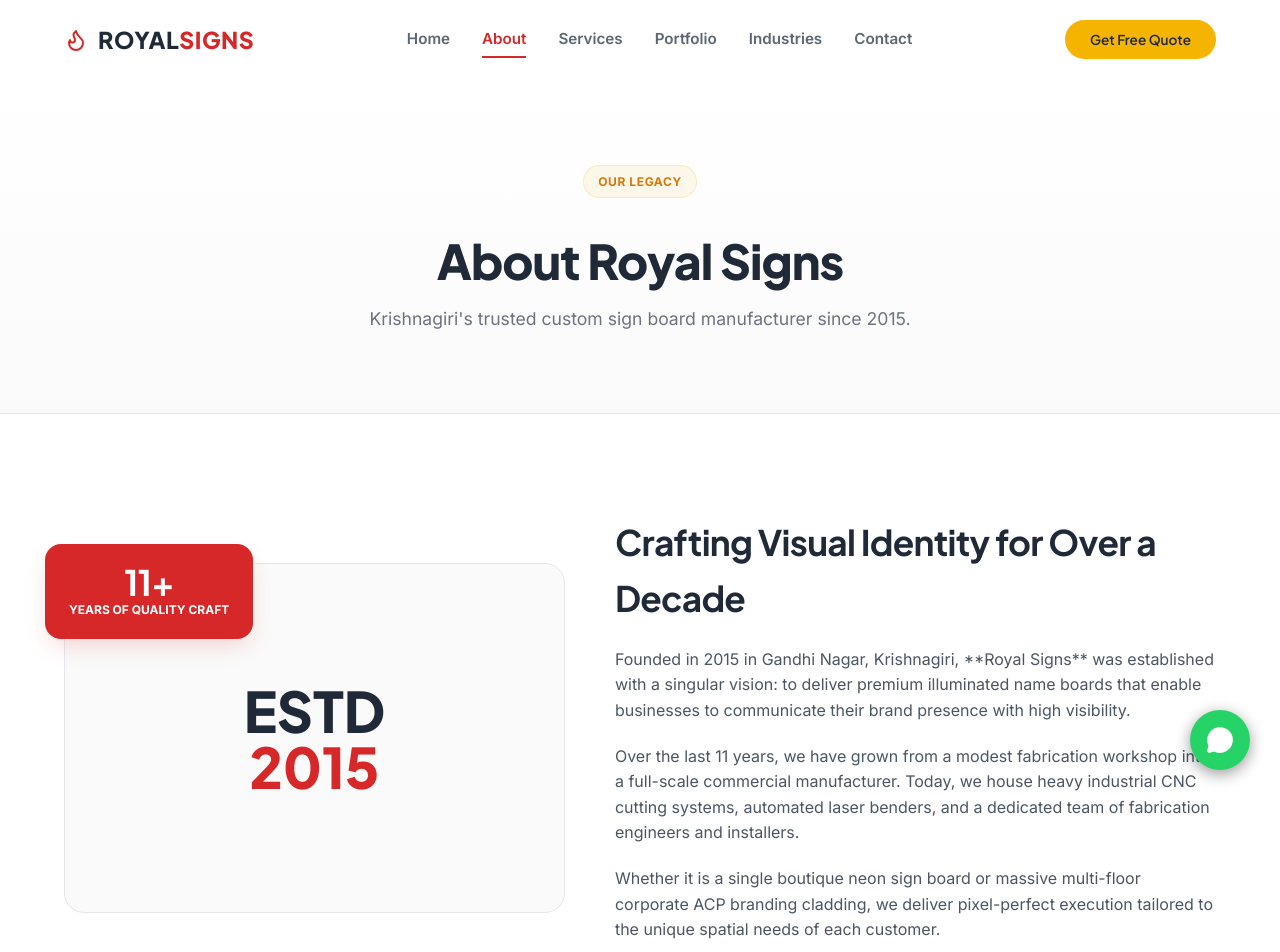
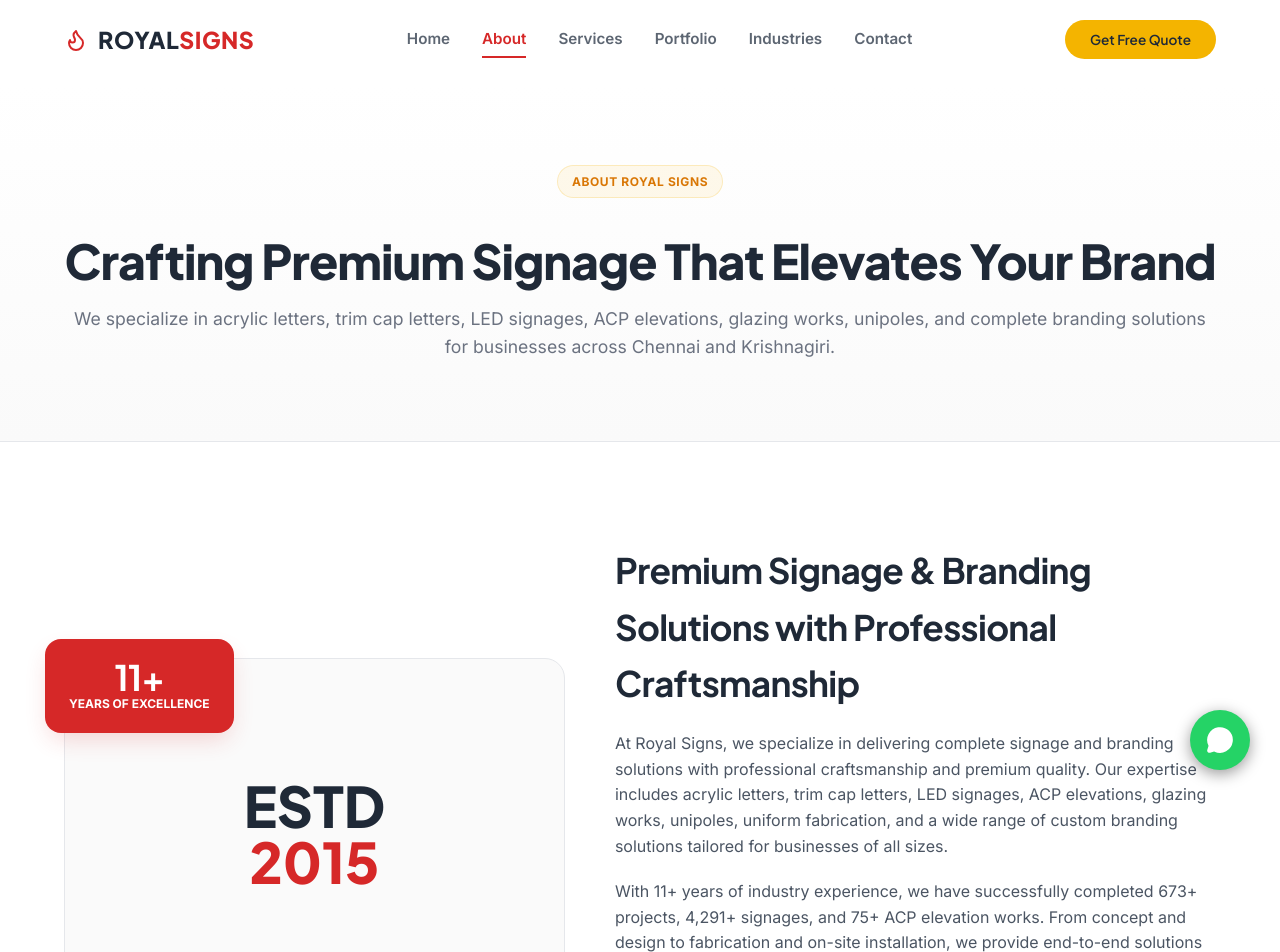
Before and after one commit to risewithmediaofficial-collab/Royalsigns, a React (Vite) app: page /about in a window 1280 px wide. Shown: the top 952 px of the page. Built offline with nearby package versions, Linux system fonts and the light colour scheme.

Commit message:
Update website copy and branding content

```diff
--- a/src/components/Footer.jsx
+++ b/src/components/Footer.jsx
@@ -16,7 +16,7 @@
             <span className="logo-text">ROYAL<span className="logo-accent">SIGNS</span></span>
           </Link>
           <p className="footer-desc">
-            Premium custom sign boards and branding solutions since 2015. Lighting up businesses in Krishnagiri and across Tamil Nadu.
+            Premium signage and branding solutions with professional craftsmanship and quality materials. We serve businesses across Chennai and Krishnagiri.
           </p>
           <div className="rating-card">
             <div className="rating-stars">
@@ -51,12 +51,12 @@
             <li>
               <MapPin size={20} className="footer-icon-yellow" />
               <span>
-                Naveen Arcade Building, Service Road, Gandhi Nagar, Krishnagiri, Tamil Nadu 635002
+                Royal Signs, No. 13/6, Tamilar Street, Loganathan Nagar, Padmanabha Nagar, Choolaimedu, Chennai – 600094
               </span>
             </li>
             <li>
               <Phone size={18} className="footer-icon-red" />
-              <a href="tel:+919876543210">+91 98765 43210</a>
+              <a href="tel:+919791378755">+91 97913 78755</a>
             </li>
             <li>
               <Mail size={18} className="footer-icon-yellow" />
--- a/src/components/ui/scroll-morph-hero.jsx
+++ b/src/components/ui/scroll-morph-hero.jsx
@@ -293,11 +293,11 @@
                         className="smh-active-content-inner"
                     >
                         <h2>
-                            Lighting Up <br />
-                            <span style={{ color: '#D62828' }}>Your Brand</span>
+                            Crafting Premium Signage <br />
+                            <span style={{ color: '#D62828' }}>That Elevates Your Brand</span>
                         </h2>
                         <p>
-                            Premium custom-made LED sign boards, ACP cladding, and neon displays designed to get your business noticed in Krishnagiri.
+                            11+ Years of Excellence • 673+ Projects Completed • 4,291+ Signages Installed • Complete Design, Fabrication & Installation Across Chennai & Krishnagiri
                         </p>
                         <div className="smh-btn-row">
                             <button
--- a/src/pages/About.jsx
+++ b/src/pages/About.jsx
@@ -41,9 +41,9 @@
       {/* Subpage Header Banner */}
       <section className="page-header section-padding text-center">
         <div className="container">
-          <span className="badge badge-yellow">Our Legacy</span>
-          <h1>About Royal Signs</h1>
-          <p>Krishnagiri's trusted custom sign board manufacturer since 2015.</p>
+          <span className="badge badge-yellow">About Royal Signs</span>
+          <h1>Crafting Premium Signage That Elevates Your Brand</h1>
+          <p>We specialize in acrylic letters, trim cap letters, LED signages, ACP elevations, glazing works, unipoles, and complete branding solutions for businesses across Chennai and Krishnagiri.</p>
         </div>
       </section>
 
@@ -53,7 +53,7 @@
           <div className="story-image-side glass-panel">
             <div className="story-box-badge pulse-glow-element">
               <h3>11+</h3>
-              <p>Years of Quality Craft</p>
+              <p>Years of Excellence</p>
             </div>
             <div className="story-logo-neon">
               <span className="glow-yellow">ESTD</span>
@@ -62,15 +62,15 @@
           </div>
 
           <div className="story-text">
-            <h2>Crafting Visual Identity for Over a Decade</h2>
+            <h2>Premium Signage & Branding Solutions with Professional Craftsmanship</h2>
             <p>
-              Founded in 2015 in Gandhi Nagar, Krishnagiri, **Royal Signs** was established with a singular vision: to deliver premium illuminated name boards that enable businesses to communicate their brand presence with high visibility.
+              At Royal Signs, we specialize in delivering complete signage and branding solutions with professional craftsmanship and premium quality. Our expertise includes acrylic letters, trim cap letters, LED signages, ACP elevations, glazing works, unipoles, uniform fabrication, and a wide range of custom branding solutions tailored for businesses of all sizes.
             </p>
             <p>
-              Over the last 11 years, we have grown from a modest fabrication workshop into a full-scale commercial manufacturer. Today, we house heavy industrial CNC cutting systems, automated laser benders, and a dedicated team of fabrication engineers and installers.
+              With 11+ years of industry experience, we have successfully completed 673+ projects, 4,291+ signages, and 75+ ACP elevation works. From concept and design to fabrication and on-site installation, we provide end-to-end solutions that ensure quality, durability, and outstanding visual appeal.
             </p>
             <p>
-              Whether it is a single boutique neon sign board or massive multi-floor corporate ACP branding cladding, we deliver pixel-perfect execution tailored to the unique spatial needs of each customer.
+              Whether you are looking to enhance your shop, office, showroom, restaurant, hospital, educational institution, or corporate workspace, our team creates signage that strengthens your brand identity and gives your business a premium, professional appearance.
             </p>
           </div>
         </div>
@@ -83,7 +83,7 @@
             <Eye size={40} className="icon-yellow" />
             <h3>Our Vision</h3>
             <p>
-              To lead the visual signage and outdoor branding market in South India by consistently engineering the most durable, bright, and stunning LED illumination solutions that make storefronts stand out.
+              To become a trusted name in premium signage and branding by creating striking, durable, and innovative solutions that elevate businesses with lasting visual impact.
             </p>
           </div>
 
@@ -91,7 +91,7 @@
             <ShieldCheck size={40} className="icon-red" />
             <h3>Our Mission</h3>
             <p>
-              To deliver premium quality branding and signs using Grade-A acrylics, non-fading ACP panels, and long-lasting LEDs. We aim to offer smooth end-to-end execution, ensuring fast delivery and high installation standards.
+              To deliver precision-engineered signage and branding solutions using premium materials, expert craftsmanship, and flawless execution. We are committed to quality, reliability, and a seamless experience from design to installation.
             </p>
           </div>
         </div>
--- a/src/pages/Home.jsx
+++ b/src/pages/Home.jsx
@@ -16,8 +16,8 @@
   // Stats counting logic
   const [experience, setExperience] = useState(0);
   const [projects, setProjects] = useState(0);
-  const [reviews, setReviews] = useState(0);
-  const [cities, setCities] = useState(0);
+  const [signages, setSignages] = useState(0);
+  const [acpWorks, setAcpWorks] = useState(0);
 
   useEffect(() => {
     // Stats animation triggers when page loads
@@ -37,9 +37,9 @@
     };
 
     animateStat("11", setExperience);
-    animateStat("1200", setProjects);
-    animateStat("168", setReviews);
-    animateStat("15", setCities);
+    animateStat("673", setProjects);
+    animateStat("4291", setSignages);
+    animateStat("75", setAcpWorks);
   }, []);
   const clientLogos = [
     "TVS Motors", "Adayar Ananda Bhavan", "Apollo Pharmacy",
@@ -176,7 +176,7 @@
       {/* Trusted Clients Slider */}
       <section className="trusted-clients-section">
         <div className="container">
-          <p className="trusted-title text-center">TRUSTED BY 1200+ BUSINESSES ACROSS TAMIL NADU</p>
+          <p className="trusted-title text-center">TRUSTED BY 673+ PROJECTS ACROSS CHENNAI & KRISHNAGIRI</p>
           <div className="logos-slider-marquee">
             <div className="logos-track">
               {clientLogos.concat(clientLogos).map((logo, index) => (
@@ -202,9 +202,9 @@
 
           <div className="about-text-content">
             <span className="badge badge-red">About Us</span>
-            <h2>Krishnagiri's Premier Custom Signage Shop</h2>
+            <h2>Premium Signage & Branding Solutions for Every Business</h2>
             <p>
-              Royal Signs has spent over 11 years engineering visual name boards for showrooms, hotels, factories, and schools. We manage every step in-house — from digital spatial drafting and sheet grooving to metal welding and secure heights mounting.
+              At Royal Signs, we specialize in delivering complete signage and branding solutions with professional craftsmanship and premium quality. From acrylic letters and LED signages to ACP elevations, glazing works, and unipoles, we create signage that strengthens brand identity and adds a premium, professional appearance.
             </p>
 
             {/* Stats list with animated counters */}
@@ -218,12 +218,12 @@
                 <p>Projects Completed</p>
               </div>
               <div className="stat-card">
-                <h3>{reviews}+</h3>
-                <p>Happy Customer Reviews</p>
+                <h3>{signages}+</h3>
+                <p>Signages Installed</p>
               </div>
               <div className="stat-card">
-                <h3>{cities}+</h3>
-                <p>Cities Served</p>
+                <h3>{acpWorks}+</h3>
+                <p>ACP Elevation Works</p>
               </div>
             </div>
           </div>
```
Also changed, not shown: src/pages/Contact.jsx (+6 -5 lines).
